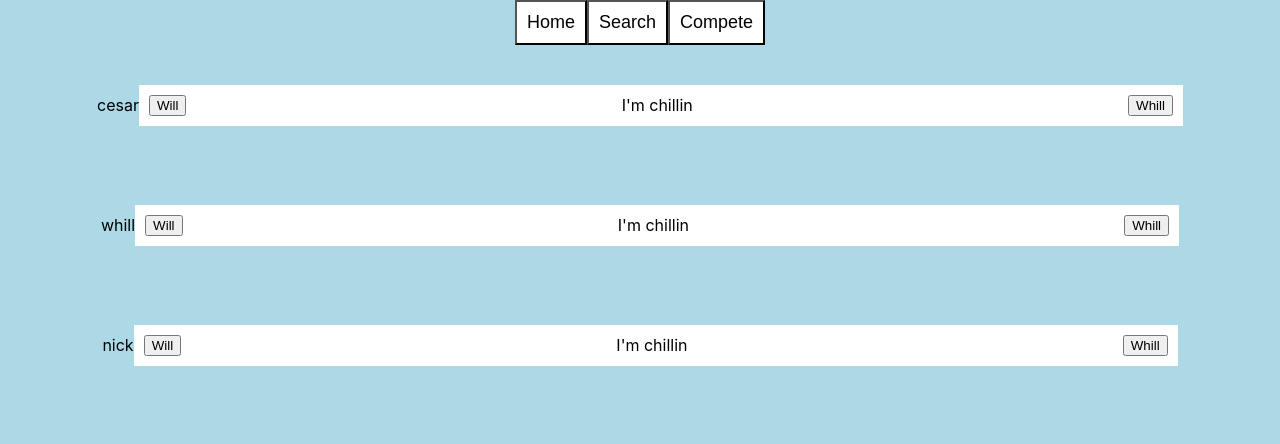
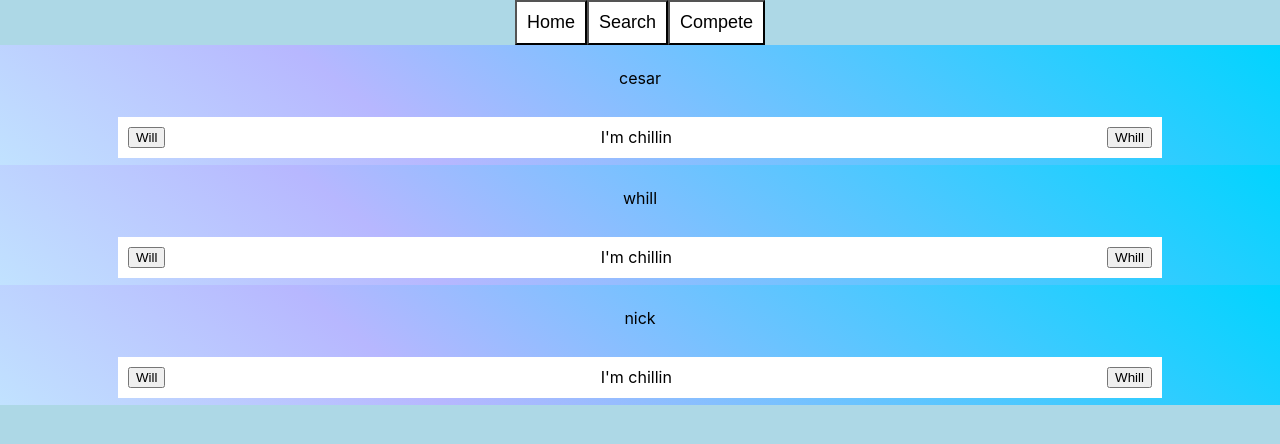
Before and after one commit to joeelo/magic-app-frontend, a React (Create React App) app: page /competitivegame in a window 1280 px wide. Shown: the top 444 px of the page. Built offline with nearby package versions, Linux system fonts and the light colour scheme.

Commit message:
working on conditional backgrounds

```diff
--- a/src/App.css
+++ b/src/App.css
@@ -37,14 +37,24 @@ nav button {
   margin: 10px;
 }
 
+.light-blue-gradient {
+  background: linear-gradient(38deg, #c1e2ff 0%, #b7b7ff 31%, #00d4ff 100%);
+}
+
+.dark-blue-gradient {
+  background: linear-gradient(38deg, #4d779b 0%, #2d2d61 31%, #293436 100%);
+}
+
+.dark-red-gradient {
+  background: linear-gradient(38deg, #e72b2b 0%, #a15050 31%, black 84%);
+}
+
 .scale-grid {
-  display: -webkit-box;
-  display: -ms-flexbox;
-  display: flex;
-  width: 100vw;
-  -webkit-box-pack: center;
-      -ms-flex-pack: center;
-          justify-content: center;
+  display: -ms-grid;
+  display: grid;
+  text-align: center;
+  -ms-flex-pack: distribute;
+      justify-content: space-around;
   -ms-flex-wrap: wrap;
       flex-wrap: wrap;
   -webkit-box-align: center;
@@ -53,9 +63,8 @@ nav button {
 }
 
 .scale-grid .scale {
-  display: -webkit-box;
-  display: -ms-flexbox;
-  display: flex;
+  display: -ms-grid;
+  display: grid;
   width: 100vw;
   -webkit-box-pack: center;
       -ms-flex-pack: center;
--- a/src/App.scss
+++ b/src/App.scss
@@ -24,14 +24,20 @@ nav {
     }
 }
 
+.light-blue-gradient {background: linear-gradient(38deg, rgba(193,226,255,1) 0%, rgb(183, 183, 255) 31%, rgba(0,212,255,1) 100%);}
+.dark-blue-gradient {background: linear-gradient(38deg, rgb(77, 119, 155) 0%, rgb(45, 45, 97) 31%, rgb(41, 52, 54) 100%);}
+.dark-red-gradient {background: linear-gradient(38deg, rgba(231,43,43,1) 0%, rgba(161,80,80,1) 31%, rgba(0,0,0,1) 84%);}
+
+
+
 .scale-grid {
-  display: flex;
-  width: 100vw;
-  justify-content: center;
+  display: grid;
+  text-align: center;
+  justify-content: space-around;
   flex-wrap: wrap;
   align-items: center;
     .scale {
-      display: flex;
+      display: grid;
       width: 100vw;
       justify-content: center;
       height: 15vh;
--- a/src/Components/Competitive/Scale.js
+++ b/src/Components/Competitive/Scale.js
@@ -1,12 +1,11 @@
 import React, { Component } from 'react';
 import MoodStatement from './MoodStatement';
-import ColoredDiv from "./ColoredDiv"
 
 class Scale extends Component {
 
     state = {
         mood: 1,
-        background: [""]
+        backgroundColor: "light-blue-gradient"
     }
 
     removeFromScale = () => {
@@ -27,11 +26,11 @@ class Scale extends Component {
 
     backgroundClass = () => {
         switch(this.state.mood) {
-            case 1 || 2 || 3 : this.setState({background: "light-blue-gradient"})
+            case 1 || 2 || 3 : this.setState({backgroundColor: "light-blue-gradient"})
                 break;
-            case 4 || 5 || 6 : this.setState({background: "dark-blue-gradient"})
+            case 4 || 5 || 6 : this.setState({backgroundColor: "dark-blue-gradient"})
                 break;
-            case 7 || 8 || 9 : this.setState({background: "dark-red-gradient"});
+            case 7 || 8 || 9 : this.setState({backgroundColor: "dark-red-gradient"});
                 break;
             default:
                 return null;
@@ -39,12 +38,11 @@ class Scale extends Component {
     }
 
     render() {
-        console.log(<ColoredDiv />)
         const { player } = this.props
         return (
 
 
-        <div className="scale ">
+        <div className={`${this.state.backgroundColor} scale`}>
             <p>{player.name} </p>
             <div className="will-buttons">
                 <button onClick={this.removeFromScale}> Will </button>
```
Also changed, not shown: 1 other file (tests, documents, lock files or other folders).
